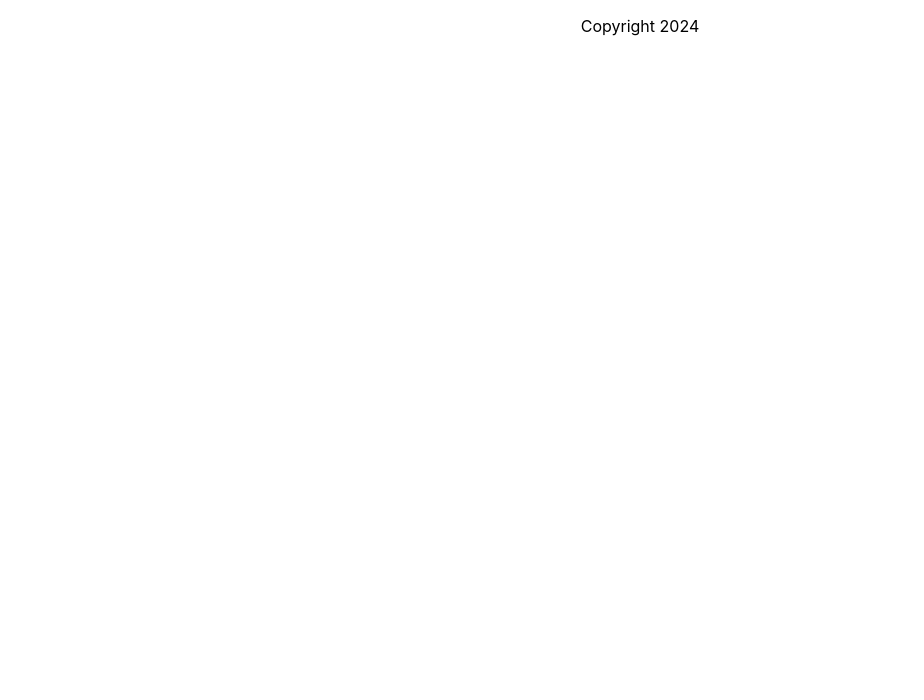
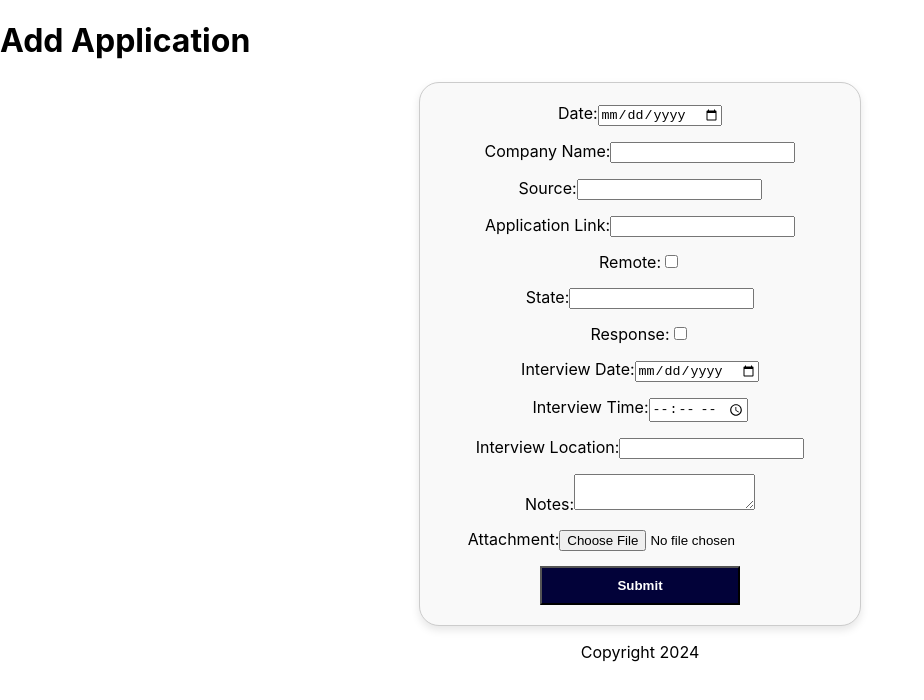
Before and after one commit to TomG87/application_frontend, a React (Create React App) app: page /api/applications/create in a window 1280 px wide. Before the commit this address had no page. Shown: the top 700 px of the page, without its empty margins (0-924 px from the left). Built offline with nearby package versions, Linux system fonts and the light colour scheme.

Commit message:
add ApplicationPost page and testing functionality

```diff
--- a/src/App.css
+++ b/src/App.css
@@ -39,3 +39,14 @@ text-align: center;
 .login-title{
   text-align: center;
 }
+
+.application-add{ max-width: 400px;
+  margin: 0 auto;
+  padding: 20px;
+  border: 1px solid #cccccc;
+  border-radius: 20px;
+  background-color: #f9f9f9;
+  box-shadow: 0 4px 8px rgba(0, 0, 0, 0.1);
+  text-align: center;
+  display: grid;
+  grid-gap: 15px;  }
--- a/src/App.js
+++ b/src/App.js
@@ -2,6 +2,7 @@ import { BrowserRouter as Router, Routes, Route } from "react-router-dom";
 import { Footer } from "./Footer";
 import { Signup } from "./Signup";
 import { Login } from "./Login";
+import { ApplicationPost } from "./ApplicationPost";
 
 function App() {
   return (
@@ -10,6 +11,10 @@ function App() {
         <Routes>
           <Route path="/api/users/register" element={<Signup />} />
           <Route path="/api/users/login" element={<Login />} />
+          <Route
+            path="/api/applications/create"
+            element={<ApplicationPost />}
+          />
         </Routes>
         <Footer />
       </div>
--- /dev/null
+++ b/src/ApplicationPost.jsx
@@ -0,0 +1,117 @@
+import axios from "axios";
+import "./App.css";
+import { useState } from "react";
+
+export function ApplicationPost() {
+  const [errors, setErrors] = useState([]);
+
+  const handleSubmit = (event) => {
+    event.preventDefault();
+
+    const formData = new FormData();
+    formData.append("date", event.target.date.value);
+    formData.append("companyName", event.target.companyName.value);
+    formData.append("source", event.target.source.value);
+    formData.append("applicationLink", event.target.applicationLink.value);
+    formData.append("remote", event.target.remote.checked);
+    formData.append("state", event.target.state.value);
+    formData.append("response", event.target.response.checked);
+    formData.append("interviewDate", event.target.interviewDate.value);
+    formData.append("interviewTime", event.target.interviewTime.value);
+    formData.append("interviewLocation", event.target.interviewLocation.value);
+    formData.append("notes", event.target.notes.value);
+
+    const file = event.target.attachment.files[0];
+    if (file) {
+      formData.append("attachment", file);
+    }
+
+    const token = localStorage.getItem("token");
+
+    axios
+      .post("http://localhost:3000/api/applications/create", formData, {
+        headers: {
+          "Content-Type": "multipart/form-data",
+          Authorization: `Bearer ${token}`,
+        },
+      })
+      .then((response) => {
+        event.target.reset();
+        console.log("Application created successfully!");
+        setErrors([]); // Clear errors after successful submission
+      })
+      .catch((error) => {
+        console.log(error.response?.data?.errors || error.message);
+        setErrors(error.response?.data?.errors || []);
+      });
+  };
+
+  return (
+    <div id="application-add">
+      <h1 className="application-title">Add Application</h1>
+
+      {/* Display any error messages */}
+      <ul>
+        {errors.map((error, index) => (
+          <li key={index} className="error-message">
+            {error}
+          </li>
+        ))}
+      </ul>
+
+      <form className="form" onSubmit={handleSubmit}>
+        <div>
+          <label htmlFor="date">Date:</label>
+          <input name="date" type="date" />
+        </div>
+        <div>
+          <label htmlFor="companyName">Company Name:</label>
+          <input name="companyName" type="text" />
+        </div>
+        <div>
+          <label htmlFor="source">Source:</label>
+          <input name="source" type="text" />
+        </div>
+        <div>
+          <label htmlFor="applicationLink">Application Link:</label>
+          <input name="applicationLink" type="url" />
+        </div>
+        <div>
+          <label htmlFor="remote">Remote:</label>
+          <input name="remote" type="checkbox" />
+        </div>
+        <div>
+          <label htmlFor="state">State:</label>
+          <input name="state" type="text" />
+        </div>
+        <div>
+          <label htmlFor="response">Response:</label>
+          <input name="response" type="checkbox" />
+        </div>
+        <div>
+          <label htmlFor="interviewDate">Interview Date:</label>
+          <input name="interviewDate" type="date" />
+        </div>
+        <div>
+          <label htmlFor="interviewTime">Interview Time:</label>
+          <input name="interviewTime" type="time" />
+        </div>
+        <div>
+          <label htmlFor="interviewLocation">Interview Location:</label>
+          <input name="interviewLocation" type="text" />
+        </div>
+        <div>
+          <label htmlFor="notes">Notes:</label>
+          <textarea name="notes"></textarea>
+        </div>
+        <div>
+          <label htmlFor="attachment">Attachment:</label>
+          <input name="attachment" type="file" />
+        </div>
+        <button className="submit">Submit</button>
+      </form>
+    </div>
+  );
+}
+
+export default ApplicationPost;
--- a/src/Login.jsx
+++ b/src/Login.jsx
@@ -26,6 +26,9 @@ export function Login() {
         setSuccessMessage("You have successfully logged in!");
 
         localStorage.setItem("token", response.data.token);
+        setTimeout(() => {
+          window.location.href = "/api/applications/create";
+        }, 2000);
       })
       .catch((error) => {
         console.log(error.response?.data?.errors || error.message);
```
